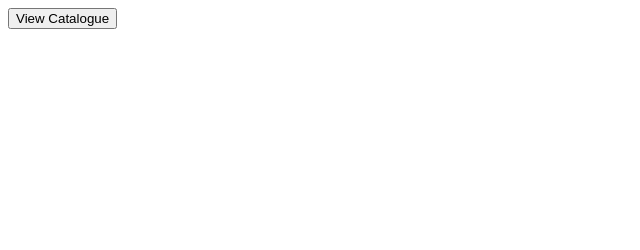
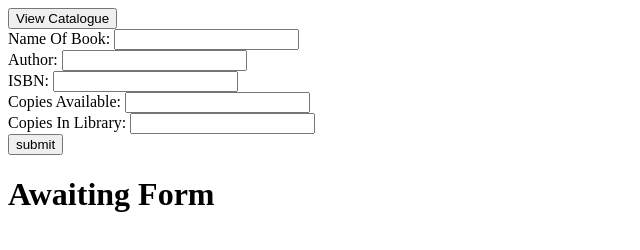
Before and after one commit to RossGreene987/Bookish, a website: page frontend/Bookish.html in a window 1280 px wide. Shown: the whole page, without its empty margins (0-640 px from the left). Drawn offline with Linux system fonts and the light colour scheme.

Commit message:
Add a Book

```diff
--- a/frontend/Bookish.html
+++ b/frontend/Bookish.html
@@ -7,7 +7,17 @@
 </head>
 <body>
 <button onclick="fetchCatalogue()">View Catalogue</button>
-<!--<button onclick="fetchCatalogue()">View Catalogue</button>-->
-<!--<button onclick="fetchCatalogue()">View Catalogue</button>-->
+<form action="javascript:void(0)" onsubmit = "addBook()">
+    Name Of Book: <input type="text" name="nameOfBook" id="nameOfBook"> <br>
+    Author: <input type="text" name="author" id="author"> <br>
+    ISBN: <input type="number" name="ISBN" id="ISBN"> <br>
+    Copies Available: <input type="number" name="copiesAvailable" id="copiesAvailable"> <br>
+    Copies In Library: <input type="number" name="copiesInLibrary" id="copiesInLibrary"> <br>
+    </select>
+    <input type="submit" value="submit">
+</form>
+<div id ="form">
+    <h1>Awaiting Form</h1>
+</div>
 </body>
 </html>
--- a/frontend/Bookish.js
+++ b/frontend/Bookish.js
@@ -18,6 +18,29 @@ function fetchCatalogue() {
     xhttp.send();
 }
 
+
+function addBook(){
+    let xhttp = new XMLHttpRequest();
+    let bookName = document.getElementById("nameOfBook").value;
+    let author = document.getElementById("author").value;
+    let ISBN = document.getElementById("ISBN").value;
+    let copiesAvailable = document.getElementById("copiesAvailable").value;
+    let copiesInLibrary = document.getElementById("copiesInLibrary").value;
+
+    xhttp.open('POST', '/process_addBook', true);
+    xhttp.setRequestHeader('Content-type', 'application/x-www-form-urlencoded');
+
+    xhttp.onload = function () {
+        let response = JSON.parse(xhttp.response);
+        if(response.success){
+            console.log("Successfully added")
+        } else {
+            console.log(response.Error)
+        }
+    };
+
+    xhttp.send(`bookName=${bookName}&author=${author}&ISBN=${ISBN}&copiesAvailable=${copiesAvailable}&copiesInLibrary=${copiesInLibrary}`);
+}
 // <table style="width:100%">
 //     <tr>
 //     <th>Firstname</th>
```
Also changed, not shown: frontend/index.html (+1 -1 lines), index.js (+7 -0 lines), index.ts (+10 -0 lines).
